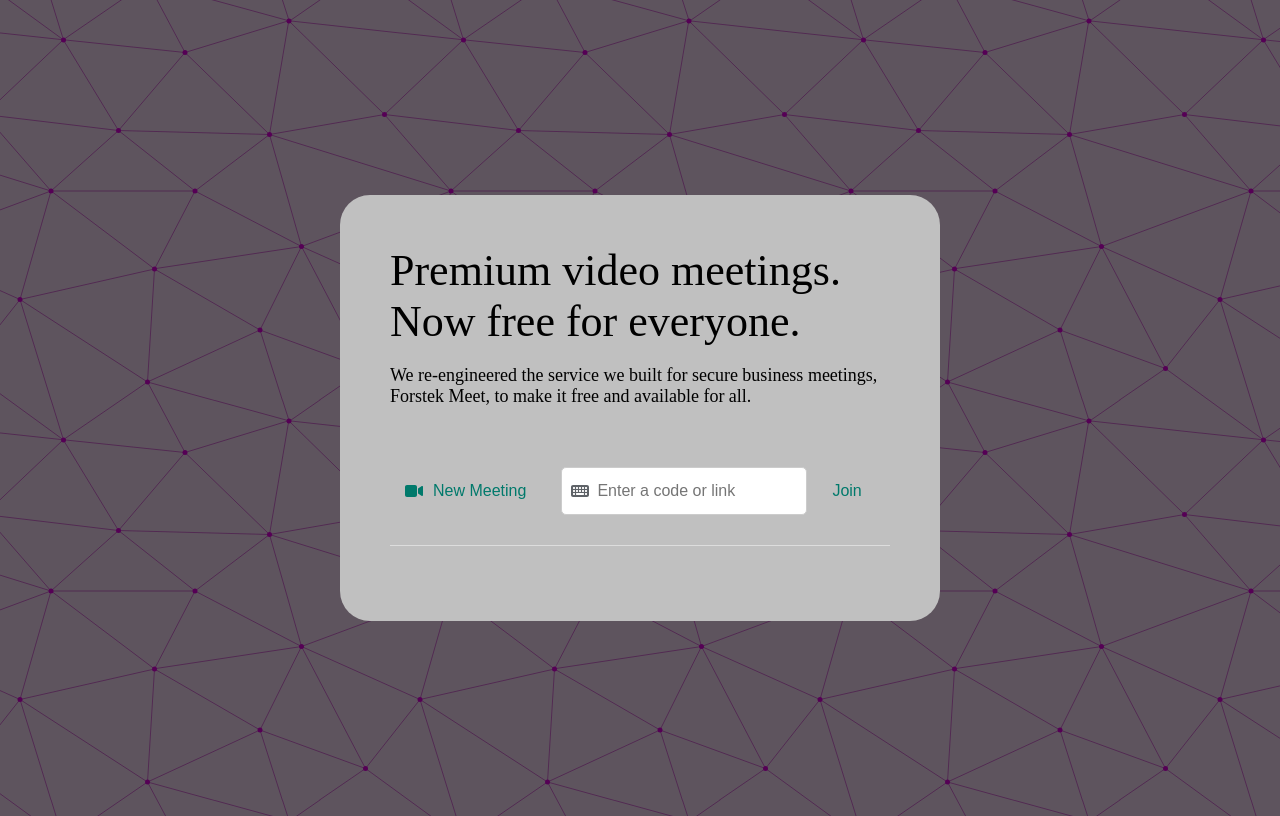
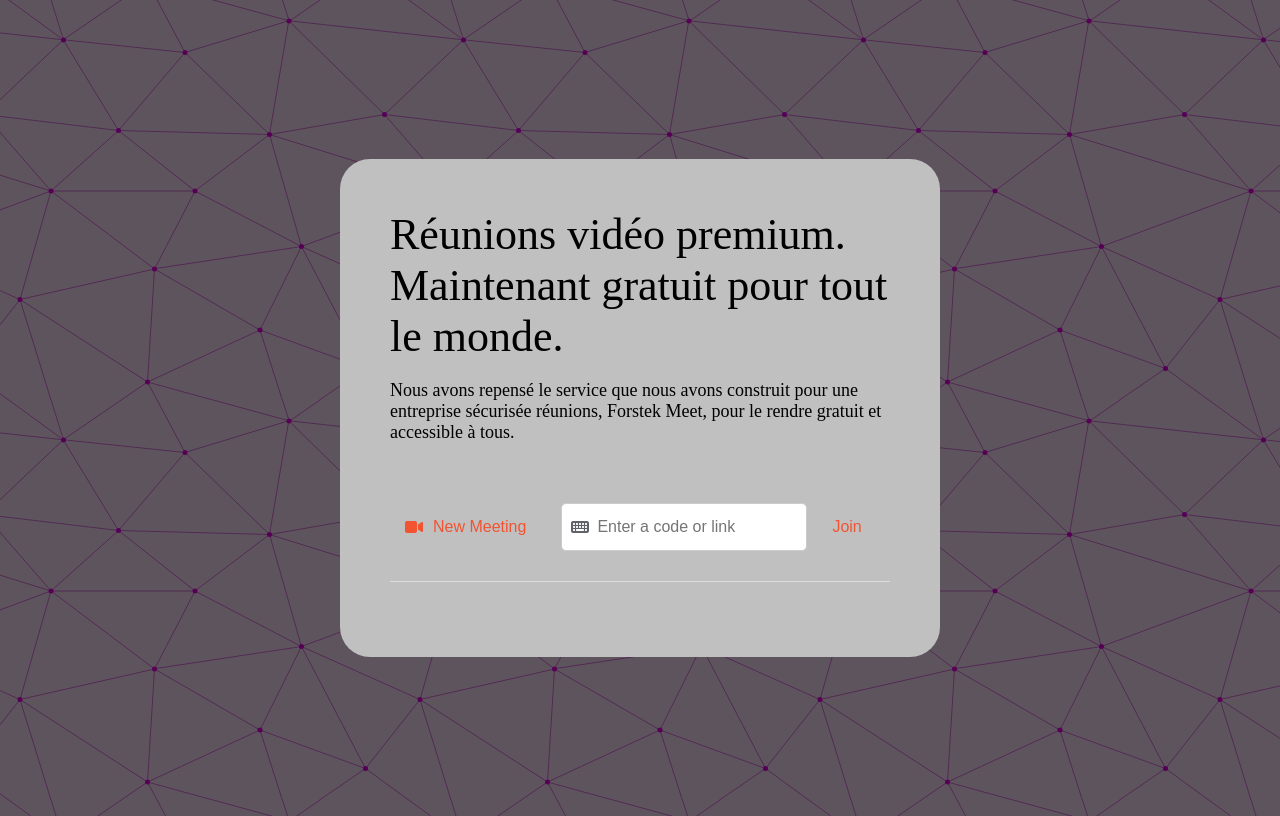
Before and after one commit to rihem746/Forstek, a React (Create React App) app in the folder client/: page /video in a window 1280 px wide. Built offline with nearby package versions, Linux system fonts and the light colour scheme; no server answers.

Commit message:
recherche

```diff
--- a/client/src/chat/Video.js
+++ b/client/src/chat/Video.js
@@ -196,10 +196,10 @@
   {!calling && (
     <div className="left-side">
       <div className="content">
-        <h2>Premium video meetings. Now free for everyone.</h2>
+        <h2>Réunions vidéo premium. Maintenant gratuit pour tout le monde.</h2>
         <p>
-          We re-engineered the service we built for secure business
-          meetings, Forstek Meet, to make it free and available for all.
+        Nous avons repensé le service que nous avons construit pour une entreprise sécurisée
+        réunions, Forstek Meet, pour le rendre gratuit et accessible à tous.
         </p>
         <div className="action-btn">
 
--- a/client/src/chat/VideoChat.css
+++ b/client/src/chat/VideoChat.css
@@ -41,7 +41,7 @@
 	outline: none;
 	background: none;
 	border-radius: 5px;
-	color: #00796b;
+	color: #f25331;
 	text-decoration: none;
   }
  .action-btn .btn .icon-block {
@@ -82,7 +82,7 @@
   }
   .home-page .body .left-side .help-text a {
 	text-decoration: none;
-	color: #00796b;
+	color: #f25331;
   }
   .home-page .body .right-side .content {
 	background-color: #c0c0c0;
--- a/client/src/components/Home/Home.js
+++ b/client/src/components/Home/Home.js
@@ -71,16 +71,15 @@
       <Grid container spacing={3} >
 
         <Grid item  spacing={2} xs={10} sm container>
-          <Grid>
-          <Typography  variant='h3'style={{color:'rgb(255, 255, 255)'}}>Votre chemin vers le  </Typography>
 
-          </Grid>
-          <Grid>
-          <Typography  variant='h3'style={{color:'rgb(242, 83, 49)'}}>   travail de rêve</Typography>
 
-          </Grid>
-          <Grid item xs container direction="row" spacing={2} >
+          <Grid item container direction="row" spacing={1} >
             <Grid item className={classes.SearchDiv}>
+
+          <Typography className={classes.titre} variant='h3'style={{color:'rgb(255, 255, 255)'}}>Votre chemin vers le  </Typography>
+          <Typography className={classes.titre} variant='h3'style={{color:'rgb(242, 83, 49)'}}>   travail de rêve</Typography>
+
+
              <TextField
              name="search"
              variant='outlined'
@@ -92,7 +91,11 @@
              style={{color: 'rgb(255,255,255)'}}
 
              onChange={(e)=> setSearch(e.target.value)}
+             InputLabelProps={{
+              style: { color: '#fff' },
+            }}
              InputProps={{
+              className: classes.textfiled,
               endAdornment: (
                 <>
                 <ChipInput
@@ -102,6 +105,10 @@
                 onDelete={handleDelete}
                 label="Rechercher Hachtags"
                 variant="outlined"
+                InputLabelProps={{
+                  style: { color: '#fff' },
+                }}
+                InputProps={{ className: classes.textfiled}}
                 />
                 <Button onClick={searchPost} color='secondary' >
                 <SearchIcon />
--- a/client/src/components/Home/styles.js
+++ b/client/src/components/Home/styles.js
@@ -3,6 +3,13 @@
 export default makeStyles (()=>({
     ul:{
         justifyContent: 'space-around',
+    },
+    titre:{
+      textAlign:'center',
+    },
+    textfiled:{
+      color:'#fee',
+      backgroundColor:'#282435',
     },
     root: {
 
@@ -28,6 +35,7 @@
       SearchDiv:{
         margin:'auto ',
         color: 'rgb(255,255,255)',
+        width: '90%',
       },
       parallax:{
         position:'relative'},
```
